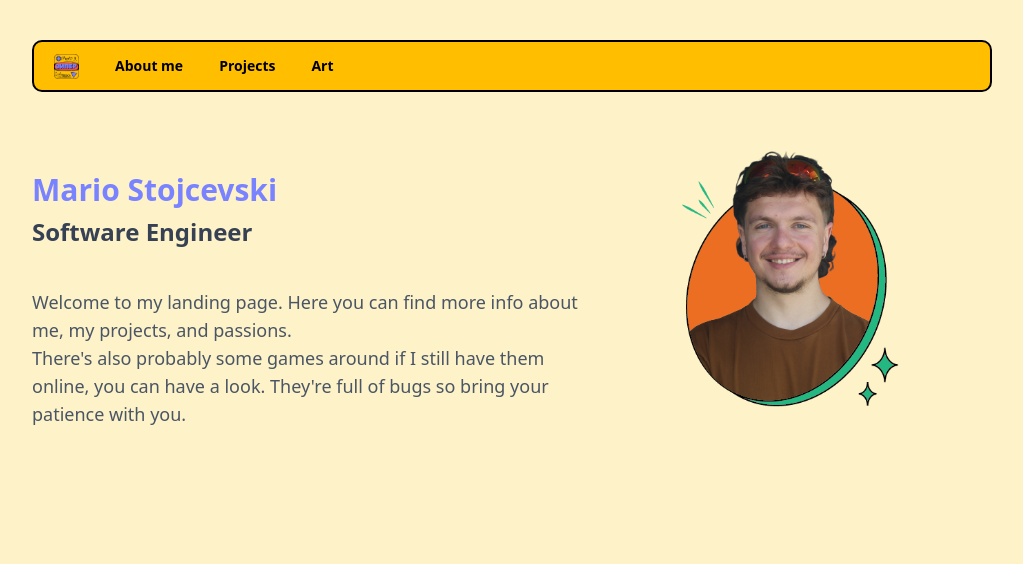
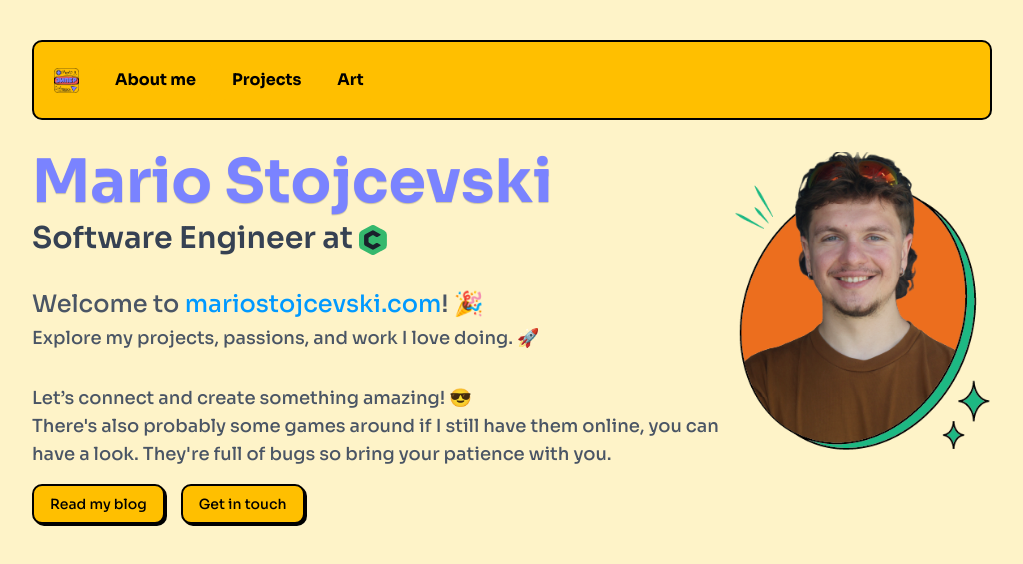
Before and after one commit to MarioStojcevski/MarioStojcevski, a React (Vite) app: page /projects in a window 1280 px wide. Shown: the top 564 px of the page, without its empty margins (128-1151 px from the left). Built offline with nearby package versions, Linux system fonts and the light colour scheme.

Commit message:
version 1.0?

```diff
--- a/src/components/asci-art.tsx
+++ b/src/components/asci-art.tsx
@@ -1,26 +1,28 @@
+import clsx from "clsx";
+
 type AsciArtProps = {
   art: string;
+  colorIndex: number;
 };
 
-export default function AsciArt({ art }: AsciArtProps) {
+export default function AsciArt({ art, colorIndex }: AsciArtProps) {
   const lines = art.trim().split("\n");
 
   return (
-    <div className=""
+    <div
       style={{
-        height: "100vh",
+        height: "40vh",
         display: "flex",
         justifyContent: "center",
         alignItems: "center",
-
       }}
     >
-      <pre className="whitespace-pre-wrap leading-none">
+      <pre className={clsx(`text-chart-${colorIndex}`, "whitespace-pre-wrap leading-none")}>
         {lines.map((line, i) => (
           <div key={line + i}>
             {line.split("").map((ch, j) => {
-              if (ch === " ") return <span key={line + j}>&nbsp;</span>;
-              return <span className="text-chart-1" key={line + ch + j}>{ch}</span>
+              if (ch === " ") return <span key={line + ch + j}>&nbsp;</span>;
+              return <span key={line + ch + j}>{ch}</span>
             })}
           </div>
         ))}
--- a/src/components/layout.tsx
+++ b/src/components/layout.tsx
@@ -4,7 +4,7 @@ const Layout = ({ children }: { children: React.ReactNode }) => {
   return (
     <div className="mx-5 my-5 md:mx-20 md:my-5 lg:mx-40 lg:my-10 xl:mx-40 xl:my-10">
       <Navigation />
-      <main className="py-5">{children}</main>
+      <main className="py-8">{children}</main>
     </div>
   );
 };
--- a/src/components/navigation.tsx
+++ b/src/components/navigation.tsx
@@ -7,7 +7,7 @@ import { NavLink } from "react-router";
 
 const Navigation = () => {
   return (
-    <NavigationMenu className="z-5">
+    <NavigationMenu className="z-5 h-20">
       <NavigationMenuList>
         <NavLink to="/" className={navigationMenuTriggerStyle()}>
           <img width={25} src="./logo.png" />
--- a/src/components/ui/marquee.tsx
+++ /dev/null
@@ -1,15 +0,0 @@
-const MarqueeComponent = () => {
-  return (
-    <>
-      <div className="items-center w-screen w-fit space-x-4">
-        <div className="overflow-hidden bg-red-500">
-          <div className="marquee animate-marquee">
-            <span className="text-xs">hey there how are you on this fine day today :D some element here</span>
-          </div>
-        </div>
-      </div>
-    </>
-  );
-};
-
-export default MarqueeComponent;
--- a/src/components/ui/navigation-menu.tsx
+++ b/src/components/ui/navigation-menu.tsx
@@ -63,7 +63,7 @@ function NavigationMenuItem({
 }
 
 const navigationMenuTriggerStyle = cva(
-  "group inline-flex h-10 w-max items-center justify-center text-main-foreground rounded-base bg-main px-4 py-2 text-sm font-heading transition-colors focus:outline-none disabled:pointer-events-none disabled:opacity-50",
+  "group inline-flex h-10 w-max items-center justify-center text-main-foreground rounded-base bg-main px-4 py-2 text-md font-heading transition-colors focus:outline-none disabled:pointer-events-none disabled:opacity-50",
 )
 
 function NavigationMenuTrigger({
--- a/src/index.css
+++ b/src/index.css
@@ -1,5 +1,11 @@
+@import url('https://fonts.googleapis.com/css2?family=Sora:wght@100..800&family=Syne:wght@400..800&display=swap');
+
 @import "tailwindcss";
 @import "tw-animate-css";
+
+body {
+  font-family: 'Sora', sans-serif;
+}
 
 @custom-variant dark (&:is(.dark *));
 
--- a/src/pages/about-me.tsx
+++ b/src/pages/about-me.tsx
@@ -3,7 +3,7 @@ import Layout from "@/components/layout";
 const AboutMe = () => {
   return (
     <Layout>
-      I promise i will fix this today
+      A day will come when this section will be completed.
     </Layout>
   );
 };
--- a/src/pages/art.tsx
+++ b/src/pages/art.tsx
@@ -1,16 +1,24 @@
+import AsciArt from "@/components/asci-art";
 import Layout from "@/components/layout";
-import Marquee from "@/components/ui/marquee";
+import fineArts from "@/constants/fine-arts";
+import { useEffect, useState } from "react";
 
 const Art = () => {
+  const [colorIndex, setColorIndex] = useState(1);
+
+  useEffect(() => {
+    setInterval(() => {
+      setColorIndex(Math.floor(Math.random() * 5) + 1);
+    }, (1000));
+  }, []);
+
   return (
     <Layout>
-      <div className="flex flex-col-2">
-        <Marquee />
-        <Marquee />
-        <Marquee />
-        <Marquee />
-        <Marquee />
-      </div>
+      {fineArts.map(a =>
+      <div key={a} style={{ fontSize: '10px'}}>
+        <AsciArt art={a} colorIndex={colorIndex} />
+      </div>)
+      }
     </Layout>
   );
 };
--- a/src/pages/home.tsx
+++ b/src/pages/home.tsx
@@ -1,27 +1,37 @@
 import Layout from "@/components/layout";
+import { Button } from "@/components/ui/button";
 
 const Home = () => {
   return (
     <Layout>
-      <div className="flex min-h-screen align-middle mt-5">
-        <div className="flex-4">
-          <div>
-            <h1 className="text-3xl font-bold text-chart-5 mt-10">
+      <div className="flex flex-col lg:flex-row text-2xl">
+        <div className="flex-8">
+          <h1 className="text-6xl font-bold text-chart-5 text-shadow-xs">
             Mario Stojcevski
           </h1>
-            <h2 className="text-2xl font-semibold text-gray-700 mt-2">
-              Software Engineer
+          <h2 className="text-3xl font-semibold text-gray-700 mt-2">
+            Software Engineer at <a href="https://codechem.com"><img className="inline-block" width={28} src="./cc.svg" /></a>
           </h2>
-            <p className="text-lg text-gray-600 mt-10">
-              Welcome to my landing page. Here you can find more info about me, my projects, and passions.
+          <p className="text-gray-600 mt-8">
+            Welcome to <span className="text-chart-2"><a href="#">mariostojcevski.com</a></span>! 🎉
+          </p>
+          <p className="text-lg text-gray-600 mt-1">
+            Explore my projects, passions, and work I love doing. 🚀
+          </p>
+          <p className="text-lg text-gray-600 mt-8">
+            Let’s connect and create something amazing! 😎
           </p>
           <p className="text-lg text-gray-600">
             There's also probably some games around if I still have them online, you can have a look. They're full of bugs so bring your patience with you.
           </p>
+
+          <div className="mt-4 space-x-4 space-y-2 sm:space-y-0">
+            <Button className="w-full sm:w-fit">Read my blog</Button>
+            <Button className="w-full sm:w-fit">Get in touch</Button>
           </div>
         </div>
 
-        <div className="lg:flex-3">
+        <div className="flex-3 mx-auto lg:mt-0 mt-10">
           <img src="./me.png" alt="Profile Image" />
         </div>
       </div>
--- a/src/pages/projects.tsx
+++ b/src/pages/projects.tsx
@@ -2,21 +2,19 @@ import Layout from "@/components/layout";
 import { Badge } from "@/components/ui/badge";
 import { Card, CardContent, CardFooter, CardHeader } from "@/components/ui/card";
 import projects from "@/constants/projects";
-import { useState } from "react";
+import clsx from "clsx";
 
 const Projects = () => {
-  const [projectsWithColor] = useState(projects.map(project => ({...project, bgColor: `${(Math.floor(Math.random() * 5))}`})));
-
   return (
     <Layout>
       <div className="grid gap-0 sm:grid-cols-2 rounded-md">
-        {projectsWithColor.map(project => (
+        {projects.map(project => (
           <Card
             key={project.title}
-            className={`bg-chart-${project.bgColor} cursor-pointer odd:border-r odd:border-b-0 even:border-b-0
-            first:rounded-tl-lg nth-[2]:rounded-tr-lg nth-last-[2]:rounded-bl-lg last:rounded-br-lg`}>
-            <CardHeader>
-                {project.title}
+            className={clsx(`bg-chart-${Math.floor(Math.random() * 5) + 1}`,`cursor-pointer odd:border-r odd:border-b-0 even:border-b-0
+            first:rounded-tl-lg nth-[2]:rounded-tr-lg nth-last-[2]:rounded-bl-lg last:rounded-br-lg`)}>
+            <CardHeader className="text-2xl">
+              {project.title}
             </CardHeader>
             <hr className="mx-6" />
             <CardContent>
--- a/src/types/project.ts
+++ b/src/types/project.ts
@@ -1,11 +1,8 @@
-export const bgColors: number[] = Array.from({ length: 5 }, (_, i) => i+1);
-
-export type Project = { // should this be interface instead of type?
+export type Project = {
   title: string;
   description: string;
   responsibilities: string[];
   technologies: string[];
   url?: string;
   image?: string;
-  bgColorIndex?: number;
 };
```
Also changed, not shown: public/cc.svg (added), public/me.png. Lines whose indentation alone changed are shown as unchanged.
